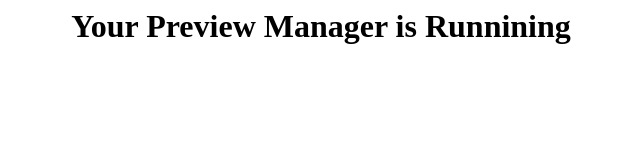
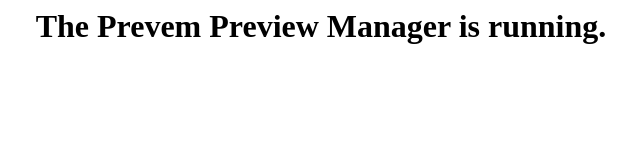
Before and after one commit to civicrm/prevem, a website: page images/index.html in a window 1280 px wide. Shown: the whole page, without its empty margins (319-959 px from the left). Drawn offline with Linux system fonts and the light colour scheme.

Commit message:
index.html - Typo

```diff
--- a/images/index.html
+++ b/images/index.html
@@ -2,7 +2,7 @@
 <head><title>LoopBack</title></head>
 <body>
     <center>
-        <h1>Your Preview Manager is Runnining</h1>
+        <h1>The Prevem Preview Manager is running.</h1>
     </center>
 </body>
 </html>
```
